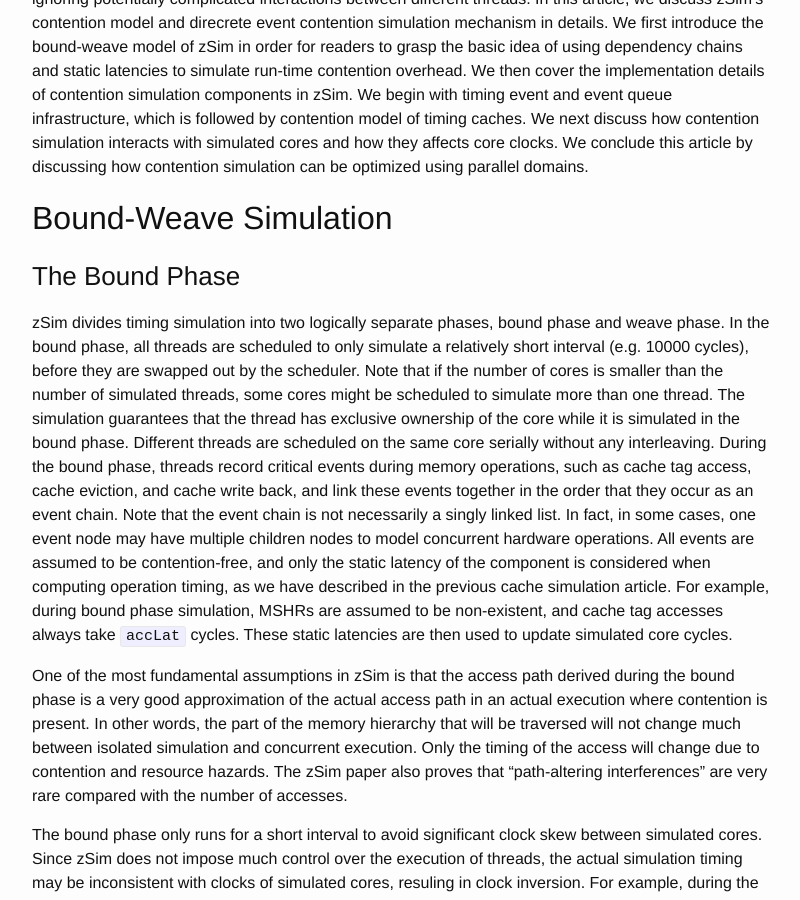
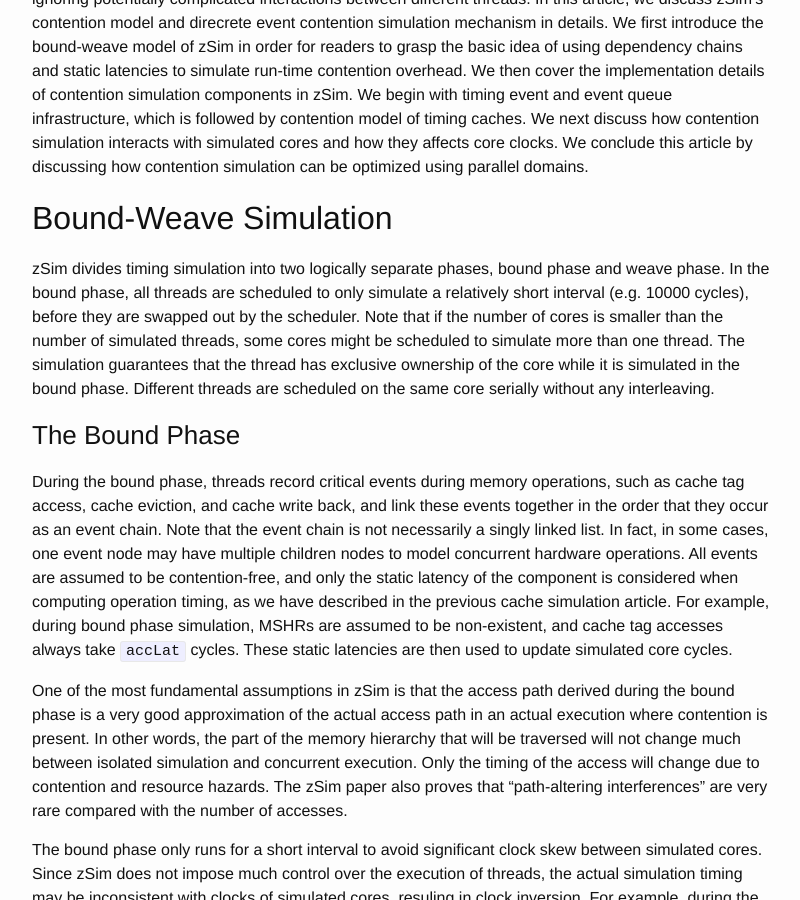
Before and after one commit to wangziqi2013/wangziqi2013.github.io, a Jekyll site: the page built from _posts/2019-01-22-understand-zsim-contention-sim.markdown, in a window 1280 px wide and 900 px high, scrolled down 645 px. Shown: the whole window, without its empty margins (238-1038 px from the left). Built offline with Jekyll 4.4.1, drawn with Linux system fonts in a browser that asks for light colours.

Commit message:
Adding new title

```diff
--- a/_posts/2019-01-22-understand-zsim-contention-sim.markdown
+++ b/_posts/2019-01-22-understand-zsim-contention-sim.markdown
@@ -29,14 +29,16 @@ article by discussing how contention simulation can be optimized using parallel
 
 ## Bound-Weave Simulation
 
-### The Bound Phase
-
 zSim divides timing simulation into two logically separate phases, bound phase and weave phase. In the bound phase, all
 threads are scheduled to only simulate a relatively short interval (e.g. 10000 cycles), before they are swapped out by
 the scheduler. Note that if the number of cores is smaller than the number of simulated threads, some cores might be
 scheduled to simulate more than one thread. The simulation guarantees that the thread has exclusive ownership of the
 core while it is simulated in the bound phase. Different threads are scheduled on the same core serially without any
-interleaving. During the bound phase, threads record critical events during memory operations, such as cache tag access,
+interleaving.
+
+### The Bound Phase
+
+During the bound phase, threads record critical events during memory operations, such as cache tag access,
 cache eviction, and cache write back, and link these events together in the order that they occur as an event chain. Note
 that the event chain is not necessarily a singly linked list. In fact, in some cases, one event node may have multiple
 children nodes to model concurrent hardware operations. All events are assumed to be contention-free, and only the
@@ -63,4 +65,6 @@ are expected to be small.
 
 ### The Weave Phase
 
+
+
 ### Zero Load Letency Clock
```
